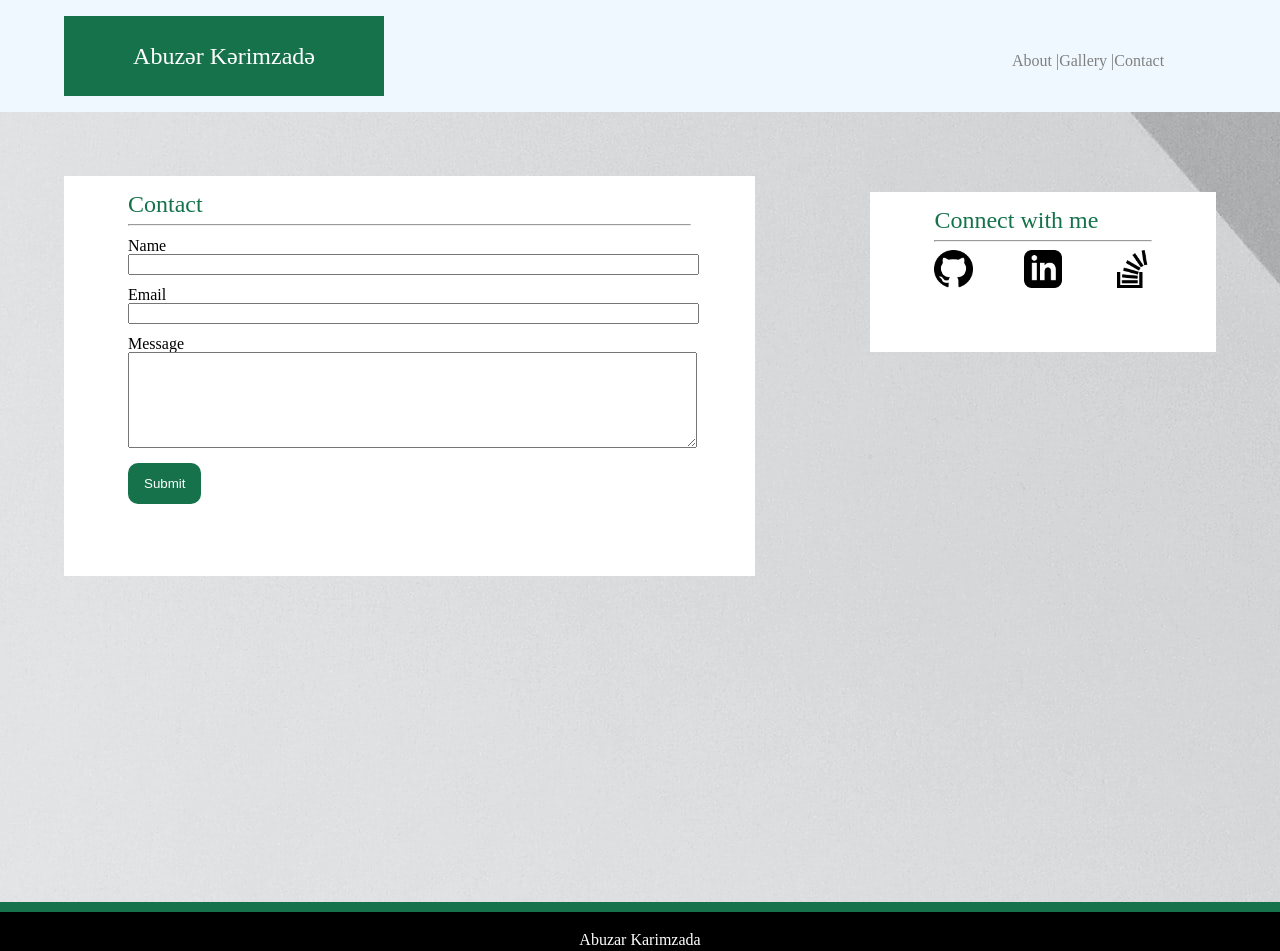
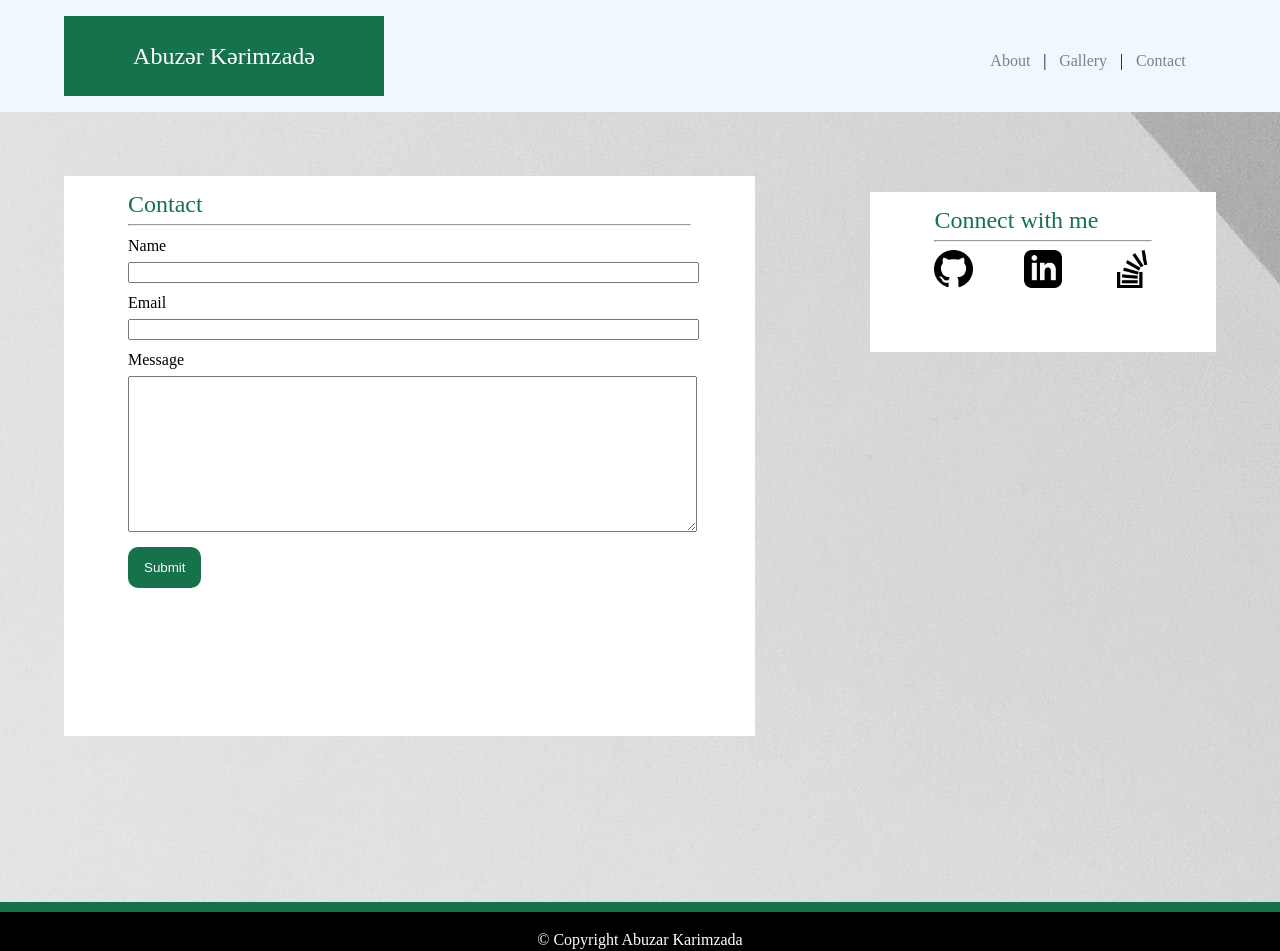
Before and after one commit to Abuzar-cpu/Basic_portfolio, a plain HTML site: page contact.html in a window 1280 px wide. Drawn offline with Linux system fonts and the light colour scheme.

Commit message:
Little corrections

```diff
--- a/assets/css/contact.css
+++ b/assets/css/contact.css
@@ -55,9 +55,19 @@ a{
   font-size: 1em;
 }
 
-a:hover{
+li + li:before{
+    content: "|";
+    margin: 0 1vw;
+}
+
+header a:hover{
     color: rgb(21, 114, 75);
     font-weight: bold;
+    font-size: 1.2em;
+}
+
+header a:active{
+    color:rgb(35, 197, 130)
 }
 
 /*
@@ -75,8 +85,7 @@ a:hover{
 
 #main-1{
     /* border: 1px solid brown; */
-    background-color: #FFF;
-    /* height: 50vh; */
+    background-color: #fff;
     width: 100%;
     padding: 2vh 5vw;
     font-size: 1.3em;
@@ -90,6 +99,8 @@ a:hover{
 label{
     display: block;
     margin-top: 1.5vh;
+    margin-bottom: 1vh;
+    cursor: pointer;
 }
 
 input{
@@ -107,6 +118,7 @@ button{
     margin-top: 1.5vh;
     border-radius: 10px;
     padding: 1vw 2vh;
+    cursor: pointer;
 }
 /*
     Main-2
@@ -159,7 +171,6 @@ footer{
     Media queries
 */
 
-
 @media screen and (min-width: 640px) {
     #body{
         height: 100vh;
@@ -179,7 +190,7 @@ footer{
     #main-1{
         width: 60%;
         font-size: 1em;
-        height: 50vh;
+        height: 70vh;
     }
 
 
--- a/assets/css/gallery.css
+++ b/assets/css/gallery.css
@@ -1,3 +1,4 @@
+
 .container{
     display: flex;
     flex-wrap: wrap;
@@ -49,6 +50,11 @@ nav ul{
   display: flex;
 }
 
+li + li:before{
+    content: "|";
+    margin: 0 1vw;
+}
+
 a{
   text-decoration: none;
   color: grey;
@@ -82,32 +88,12 @@ a:hover{
     font-size: 1.3em;
 }
 
-#textContact{
+#galleryText{
     color: rgb(21, 114, 75);
     font-size: 1.5em;
 }
 
-label{
-    display: block;
-    margin-top: 1.5vh;
-}
 
-input{
-    width: 100%;
-}
-
-textarea{
-    width: 100%;
-}
-
-button{
-    background-color: rgb(21, 114, 75);
-    color: #fff;
-    border: none;
-    margin-top: 1.5vh;
-    border-radius: 10px;
-    padding: 2vw 2vh;
-}
 /*
     Main-2
 */
@@ -161,6 +147,11 @@ footer{
 
 
 @media screen and (min-width: 640px) {
+
+    body{
+        min-width: 378px;
+    }
+
     #body{
         height: 100vh;
     }
--- a/assets/css/index.css
+++ b/assets/css/index.css
@@ -49,13 +49,18 @@ nav ul{
   display: flex;
 }
 
-a{
+li + li:before{
+    content: "|";
+    margin: 0 1vw;
+}
+
+header a{
   text-decoration: none;
   color: grey;
   font-size: 1.2em;
 }
 
-a:hover{
+header a:hover{
     color: rgb(21, 114, 75);
     font-weight: bold;
 }
--- a/contact.html
+++ b/contact.html
@@ -16,8 +16,8 @@
             </div>
             <nav class="links container">
                 <ul>
-                    <li><a href="./index.html">About | </a></li>
-                    <li><a href="./gallery.html">Gallery | </a></li>
+                    <li><a href="./index.html">About</a></li>
+                    <li><a href="./gallery.html">Gallery</a></li>
                     <li><a href="./contact.html">Contact</a></li>
                 </ul>
             </nav>
@@ -36,9 +36,9 @@
                 <input type="email" id="email">
 
                 <label for="message">Message</label>
-                <textarea rows="6" cols="5" id="message"></textarea>
+                <textarea rows="10" cols="5" id="message"></textarea>
             </form>
-            <button type="submit">Submit</button>
+            <div><button type="submit">Submit</button></div>
         </div>
 
         <div id="main-2">
@@ -48,15 +48,15 @@
             <hr>
             <div id="socials">
                 <div class="social-container">
-                    <a href="#"><img src="./assets/images/github.png"/></a>
+                    <a href="https://github.com/Abuzar-cpu"><img src="./assets/images/github.png"/></a>
                 </div>
 
                 <div class="social-container">
-                    <a href="#"><img src="./assets/images/linkedin.png"/></a>
+                    <a href="https://www.linkedin.com/in/abuzarcpu/"><img src="./assets/images/linkedin.png"/></a>
                 </div>
 
                 <div class="social-container">
-                    <a href="#"><img src="./assets/images/stack.png"/></a>
+                    <a href="https://stackoverflow.com/users/12798432/abuzar-karimzada"><img src="./assets/images/stack.png"/></a>
                 </div>
             </div>
         </div>
@@ -64,7 +64,7 @@
 
     <footer class="container" >
         <div id="footer">
-            Abuzar Karimzada
+            &copy Copyright Abuzar Karimzada
         </div>
     </footer>
 </body>
```
Also changed, not shown: gallery.html (+3 -15 lines), index.html (+3 -3 lines).
